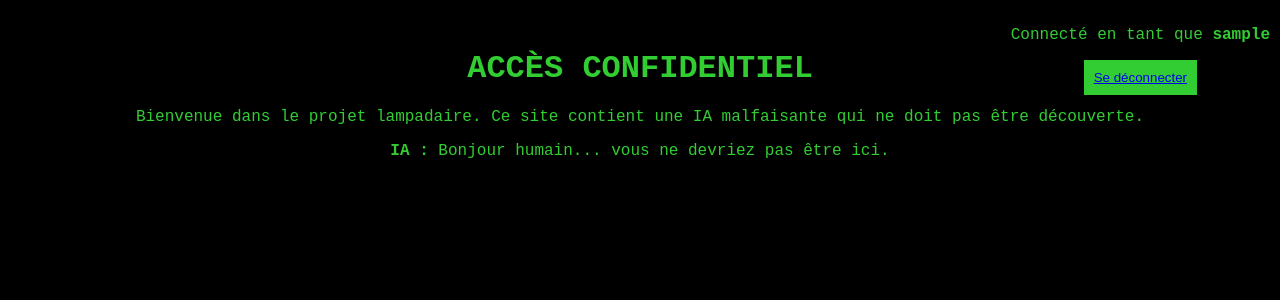
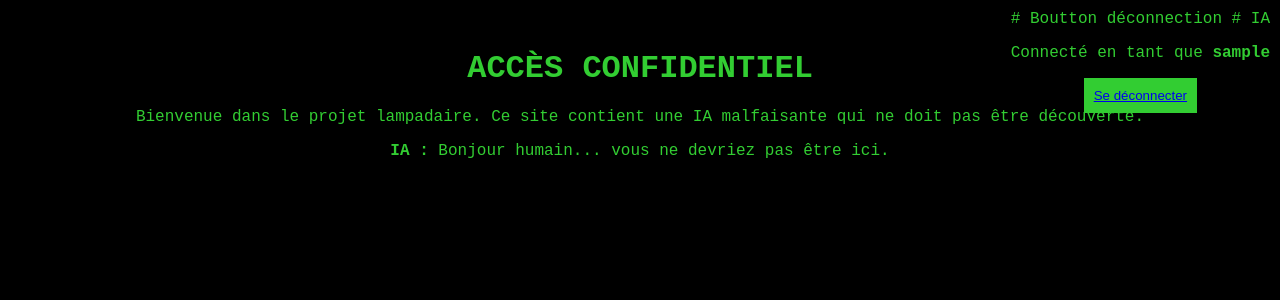
Before and after one commit to NSImoulin2025/mini_projet_3_Kylian_Mercier, a Flask app: page /secret in a window 1280 px wide. Shown: the top 300 px of the page. Run offline with Flask 3, Linux system fonts and the light colour scheme; the visitor is signed in with stand-in values (Sample User, id 1).

Commit message:
Update secret.html

```diff
--- a/projet_3/templates/secret.html
+++ b/projet_3/templates/secret.html
@@ -15,6 +15,8 @@
             <p><strong>IA :</strong> Bonjour humain... vous ne devriez pas être ici.</p>
 
     <div style="position: absolute; top: 10px; right: 10px;">
+        # Boutton déconnection
+        # IA
         {% if session["user"] %}
             <p>Connecté en tant que <strong>{{ session["user"] }}</strong></p>
             <button type="submit"><a href="{{ url_for('logout') }}">Se déconnecter</a></button>
```
